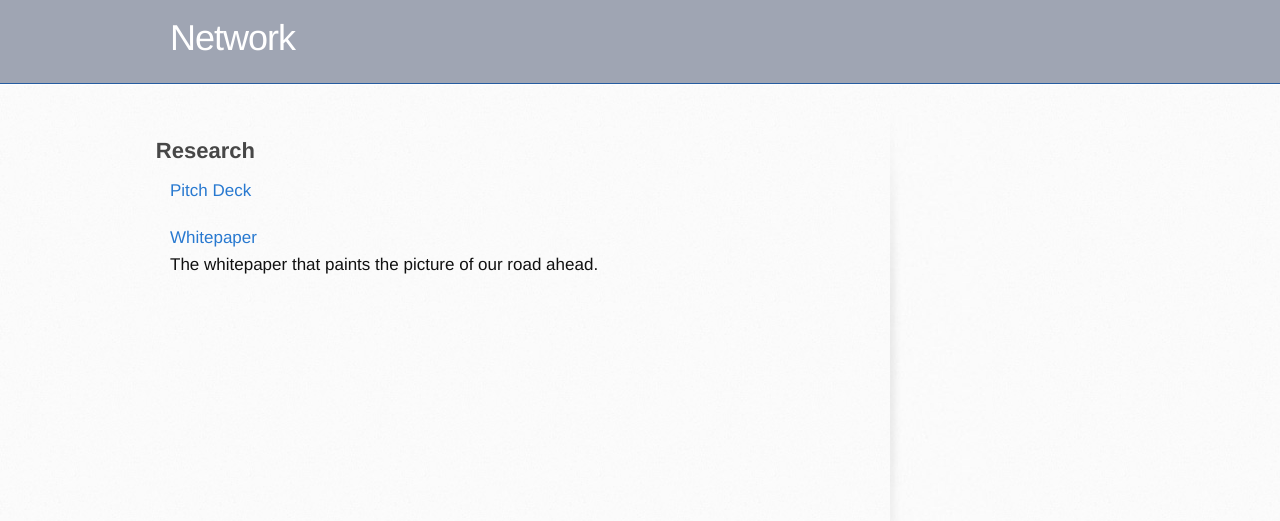
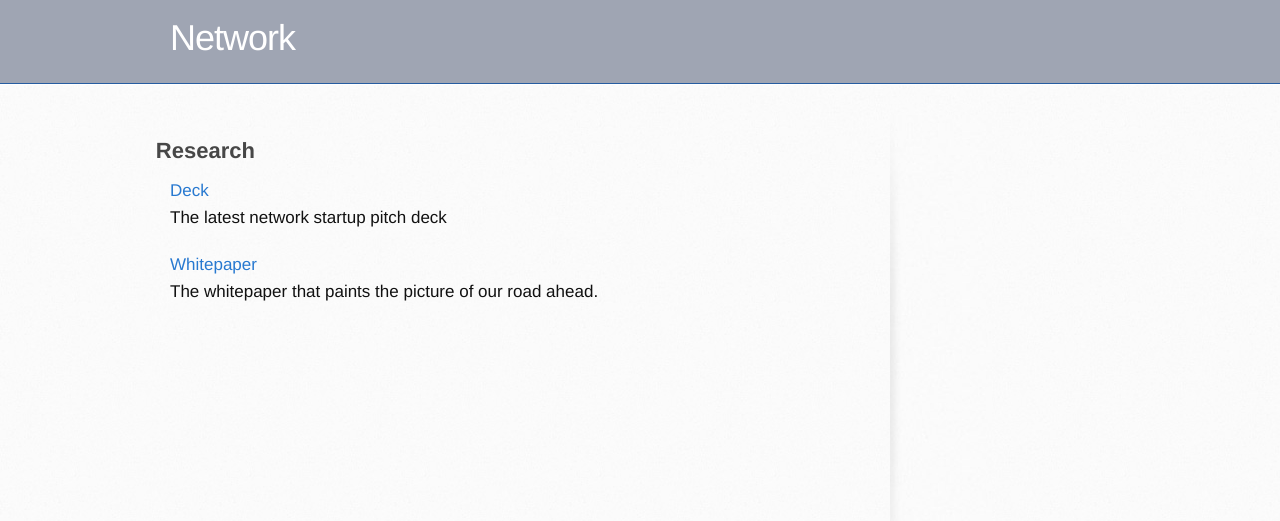
Before and after one commit to networkf/network.github.io, a Jekyll site: the page built from research.md, in a window 1280 px wide. Shown: the top 521 px of the page. Built offline with Jekyll 4.4.1, drawn with Linux system fonts in a browser that asks for light colours; some web fonts are replaced; our own code applies the rules of GitHub Pages for plain Markdown files; the repository's description, which GitHub fills in, is left out.

Commit message:
Update research.md

```diff
--- a/research.md
+++ b/research.md
@@ -7,8 +7,9 @@ layout: default
 ---
 ## Research
 
-<a href="https://netxork.com/deck">Pitch Deck</a>
+<a href="https://netxork.com/deck">Deck</a>
 <br>
+The latest network startup pitch deck
 
 <a href="https://network.com.de/network.pdf">Whitepaper</a>
 <br>
```
